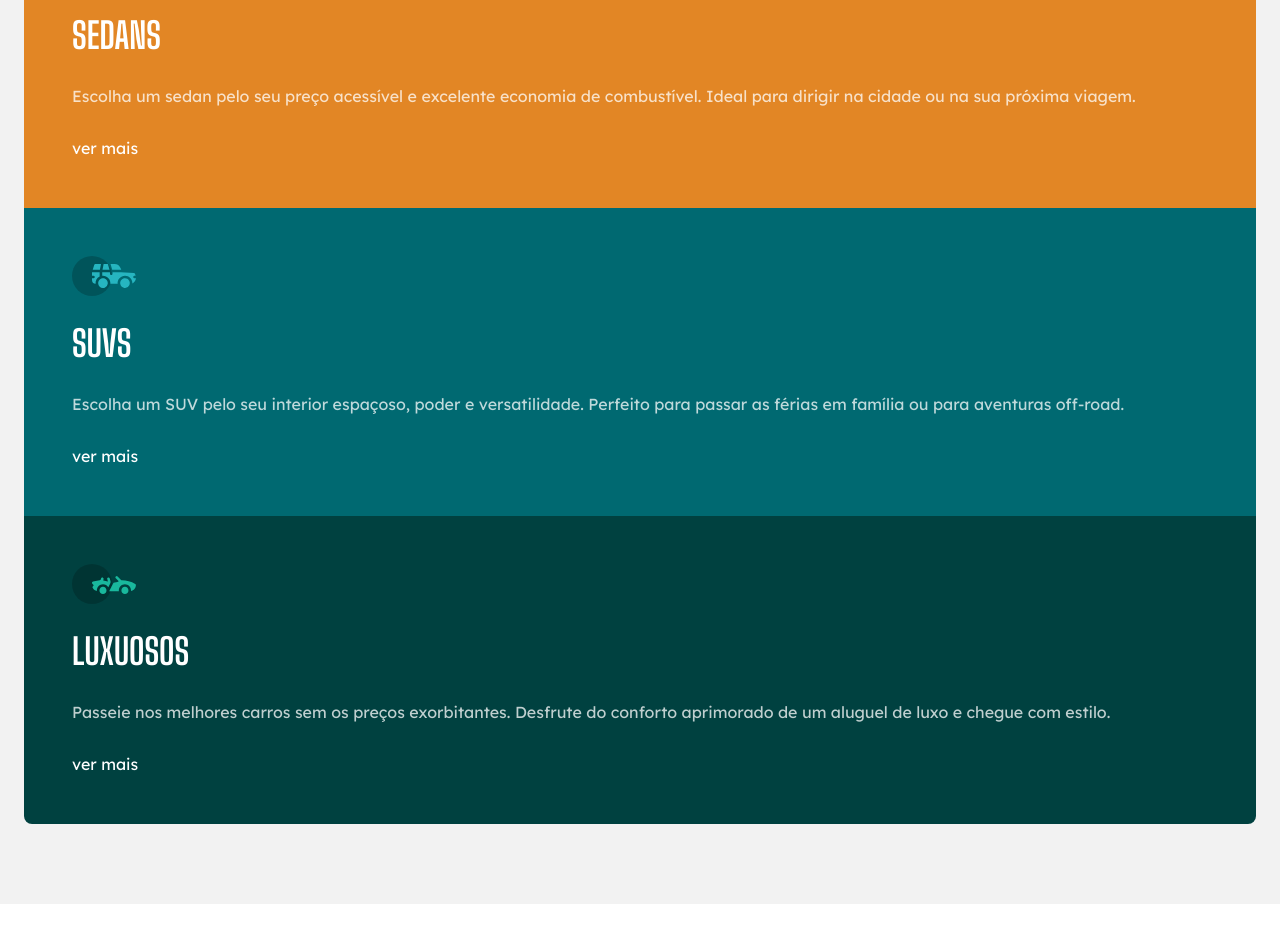
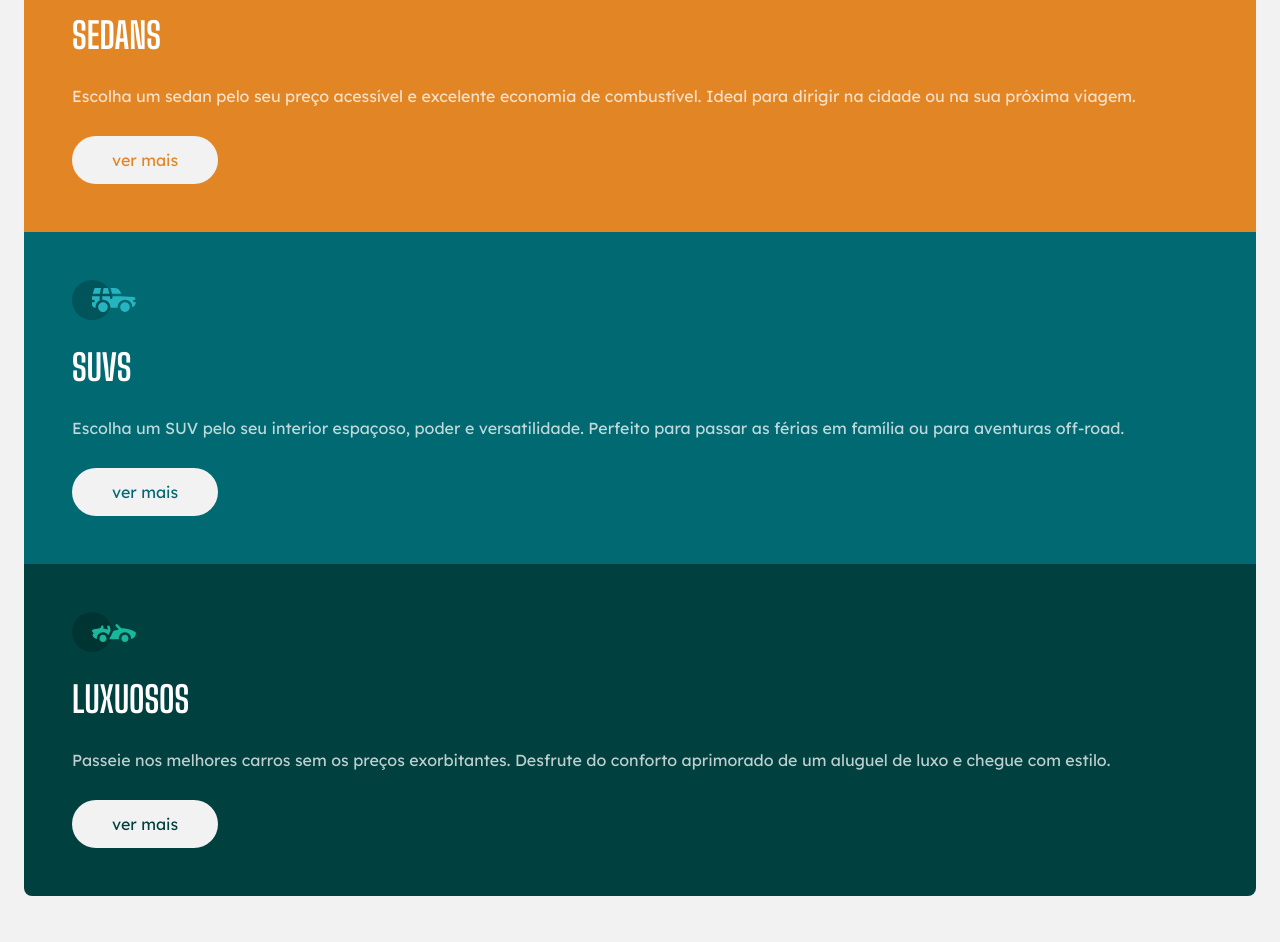
Before and after one commit to Rip-V4SH/Cars-32c, a React (Vite) app: page / in a window 1280 px wide. Shown: the part 180-1122 px from the top of the page. Before the commit the page ends 1084 px from the top, so only its background shows below. Built offline with nearby package versions, Linux system fonts and the light colour scheme.

Commit message:
setimo commit do App

```diff
--- a/src/App.jsx
+++ b/src/App.jsx
@@ -10,21 +10,21 @@ export default function App() {
           <img src={Sedans} alt="" className="mb-7"/>
           <h2 className="font-shoulders mb-7 uppercase text-4xl font-bold text-white">Sedans</h2>
           <p className="font-lexend mb-7 text-offwhite">Escolha um sedan pelo seu preço acessível e excelente economia de combustível. Ideal para dirigir na cidade ou na sua próxima viagem.</p>
-          <a className="font-lexend text-white" href="https://www.webmotors.com.br/sedans" target="_blank">ver mais</a>
+          <a className="font-lexend bg-offwhitebg block text-orange px-10 py-3 rounded-3xl w-fit" href="https://www.webmotors.com.br/sedans" target="_blank">ver mais</a>
         </div>
 
         <div className="bg-green p-12">
           <img src={Suv} alt="" className="mb-7"/>
           <h2 className="font-shoulders mb-7 uppercase text-4xl font-bold text-white">SUVs</h2>
           <p className="font-lexend mb-7 text-offwhite">Escolha um SUV pelo seu interior espaçoso, poder e versatilidade. Perfeito para passar as férias em família ou para aventuras off-road.</p>
-          <a className="font-lexend text-white" href="https://www.webmotors.com.br/suvs" target="_blank">ver mais</a>
+          <a className="font-lexend bg-offwhitebg block text-green px-10 py-3 rounded-3xl w-fit" href="https://www.webmotors.com.br/suvs" target="_blank">ver mais</a>
         </div>
 
         <div className="bg-dark-green p-12 rounded-b-lg">
           <img src={Luxo} alt="" className="mb-7"/>
           <h2 className="font-shoulders mb-7 uppercase text-4xl font-bold text-white">Luxuosos</h2>
           <p className="font-lexend mb-7 text-offwhite">Passeie nos melhores carros sem os preços exorbitantes. Desfrute do conforto aprimorado de um aluguel de luxo e chegue com estilo.</p>
-          <a className="font-lexend text-white" href="https://www.webmotors.com.br/carros-de-luxo" target="_blank">ver mais</a>
+          <a className="font-lexend bg-offwhitebg block text-dark-green px-10 py-3 rounded-3xl w-fit" href="https://www.webmotors.com.br/carros-de-luxo" target="_blank">ver mais</a>
         </div>
       </section>
     </main>
```
